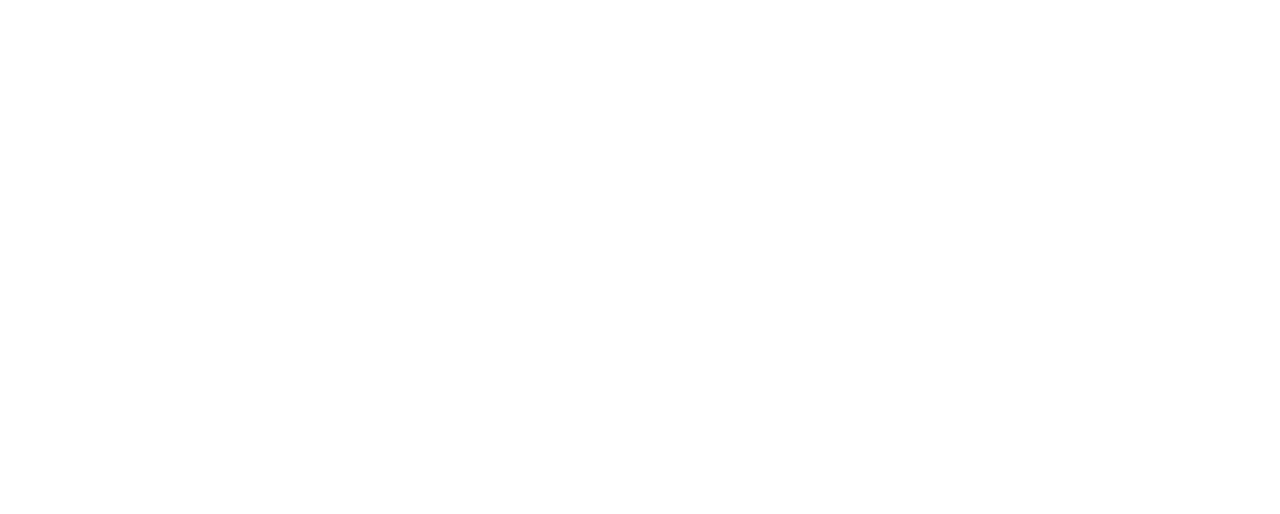
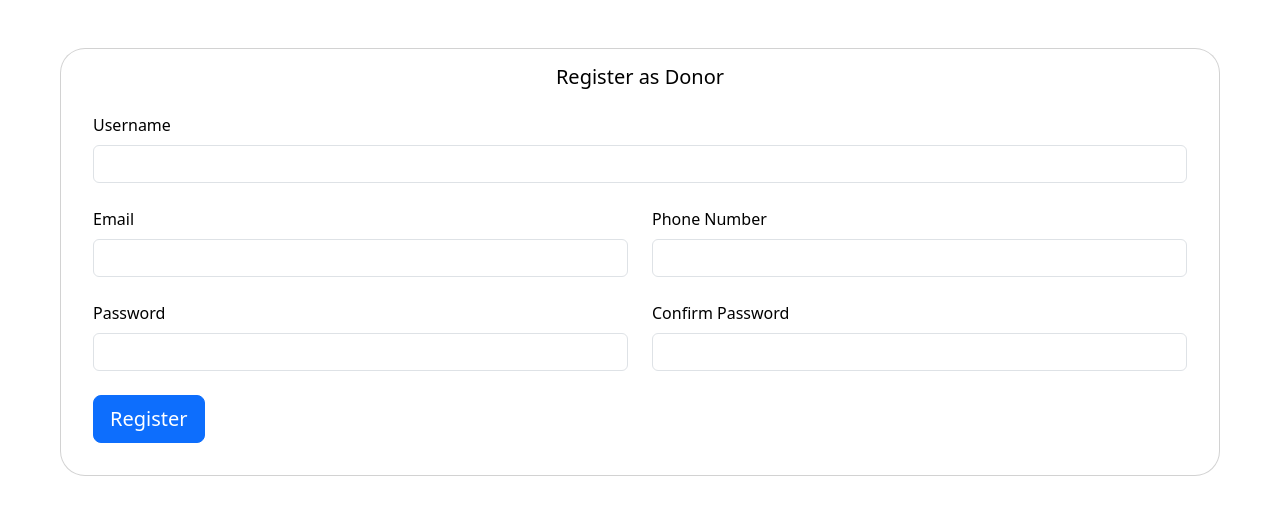
Before and after one commit to rebeccaariss/charity-registry, a React (Create React App) app in the folder react-front-end/: page /donorcreate in a window 1280 px wide. Before the commit this address had no page. Shown: the top 514 px of the page. Built offline with nearby package versions, Linux system fonts and the light colour scheme.

Commit message:
Implement CreateDonor Component and style NavBar

```diff
--- a/react-front-end/src/App.js
+++ b/react-front-end/src/App.js
@@ -12,6 +12,7 @@
 import { CreateProject } from "./components/CreateProject";
 import FundraiserProgressBar from "./components/FundraiserProgressBar";
 import { ProjectExpanded }  from "./components/ProjectExpanded";
+import { CreateDonor } from "./components/CreateDonor";
 
 function App() {
   return (
@@ -26,6 +27,7 @@
       <Route path="/api/donations/user/:id" element={<DonationList />} />
       <Route path="/orgcreate" element={<CreateOrg />} />
       <Route path="/orgedit/:id" element={<EditOrg />} />
+      <Route path="/donorcreate" element={<CreateDonor />} />
       <Route
         path="/api/fundraisers/:projectId"
         element={<FundraiserProgressBar />}
--- /dev/null
+++ b/react-front-end/src/components/CreateDonor.jsx
@@ -0,0 +1,118 @@
+import React, { useState } from "react";
+import { Container, Row, Col, Form, Button, Card } from "react-bootstrap";
+
+export function CreateDonor() {
+  // Initialize form state with empty fields
+  const [formData, setFormData] = useState({
+    username: "",
+    email: "",
+    password: "",
+    phone: "",
+  });
+
+  // Update form state when typing in inputs
+  const handleInputChange = (event) => {
+    const { id, value } = event.target;
+    setFormData({ ...formData, [id]: value });
+  };
+
+  // Handle form submission
+  const handleFormSubmit = async (event) => {
+    event.preventDefault();
+    try {
+      const response = await fetch("/api/users", {
+        method: "POST",
+        headers: { "Content-Type": "application/json" },
+        body: JSON.stringify(formData),
+      });
+      if (!response.ok) throw new Error("Network response was not ok");
+      const data = await response.json();
+      console.log("Success:", data);
+      // Show success message or redirect
+    } catch (error) {
+      console.error("Error:", error);
+    }
+  };
+
+  return (
+    <Container fluid>
+      <Card
+        className="text-black m-5"
+        style={{ borderRadius: "25px", padding: "1rem" }}
+      >
+        <Card.Title className="text-center">Register as Donor</Card.Title>
+        <Card.Body>
+          <Form onSubmit={handleFormSubmit}>
+            {/* Donor Information */}
+            <Form.Group className="mb-4">
+              <Form.Label>Username</Form.Label>
+              <Form.Control
+                type="text"
+                id="name"
+                value={formData.name}
+                onChange={handleInputChange}
+              />
+            </Form.Group>
+
+            <Row className="mb-4">
+              {/* Email */}
+              <Col md={6}>
+                <Form.Group>
+                  <Form.Label>Email</Form.Label>
+                  <Form.Control
+                    type="email"
+                    id="email"
+                    value={formData.email}
+                    onChange={handleInputChange}
+                  />
+                </Form.Group>
+              </Col>
+              {/* Phone Number */}
+              <Col md={6}>
+                <Form.Group>
+                  <Form.Label>Phone Number</Form.Label>
+                  <Form.Control
+                    type="tel"
+                    id="phone"
+                    value={formData.phone}
+                    onChange={handleInputChange}
+                  />
+                </Form.Group>
+              </Col>
+            </Row>
+
+            {/* Password */}
+            <Row className="mb-4">
+              <Col md={6}>
+                <Form.Group>
+                  <Form.Label>Password</Form.Label>
+                  <Form.Control
+                    type="password"
+                    id="password"
+                    value={formData.password}
+                    onChange={handleInputChange}
+                  />
+                </Form.Group>
+              </Col>
+              <Col md={6}>
+                <Form.Group>
+                  <Form.Label>Confirm Password</Form.Label>
+                  <Form.Control
+                    type="password"
+                    id="confirm_password"
+                    value={formData.confirm_password}
+                    onChange={handleInputChange}
+                  />
+                </Form.Group>
+              </Col>
+            </Row>
+
+            <Button variant="primary" size="lg" type="submit">
+              Register
+            </Button>
+          </Form>
+        </Card.Body>
+      </Card>
+    </Container>
+  );
+}
--- a/react-front-end/src/components/NavBarLog.jsx
+++ b/react-front-end/src/components/NavBarLog.jsx
@@ -3,6 +3,7 @@
 import Button from "react-bootstrap/Button";
 import React from "react";
 import "../styles/NavBar.css";
+import NavDropdown from "react-bootstrap/NavDropdown";
 
 function NavBar() {
   return (
@@ -11,13 +12,31 @@
         <Navbar.Brand href="#home">Charity App</Navbar.Brand>
         <Navbar.Toggle aria-controls="basic-navbar-nav" />
         <Navbar.Collapse id="basic-navbar-nav">
-          <div className="ms-auto">
-            <Button href="/login" variant="outline-secondary" className="ms-2">
+          <div className="ms-auto d-flex align-items-center">
+            <Button href="/login" variant="outline-secondary" className="me-2">
               Log in
             </Button>{" "}
-            <Button variant="primary" className="ms-2">
+            <NavDropdown
+              title="Register"
+              id="basic-nav-dropdown"
+              className="register-dropdown"
+            >
+              <NavDropdown.Item
+                href="/donorcreate"
+                className="register-dropdown-item"
+              >
+                As a donor
+              </NavDropdown.Item>
+              <NavDropdown.Item
+                href="/orgcreate"
+                className="register-dropdown-item"
+              >
+                As a charity organization
+              </NavDropdown.Item>
+            </NavDropdown>
+            {/* <Button variant="primary" className="ms-2">
               Register
-            </Button>{" "}
+            </Button>{" "} */}
           </div>
         </Navbar.Collapse>
       </Container>
--- a/react-front-end/src/routes/Profile.jsx
+++ b/react-front-end/src/routes/Profile.jsx
@@ -72,7 +72,6 @@
     <>
     <NavBar />
     <div className='profile'>
-      <NavBar/>
       <Card.Header className='d-flex flex-row' style={{ backgroundImage: 'url("/assets/banner.png")', backgroundSize: 'cover', height: '200px', position: 'relative' }}>
         <div className='ms-4 mt-5 d-flex flex-column' style={{ width: '150px' }}>
           <Image src='/assets/icon.png'
--- a/react-front-end/src/styles/NavBar.css
+++ b/react-front-end/src/styles/NavBar.css
@@ -1,9 +1,24 @@
 .navbar-nav .nav-link {
-  transition: box-shadow 0.3s ease-in-out, border-radius 0.3s ease-in-out !important; /* Transition effects on hover (color) */
-  border-radius: 0 !important; /* Set initial border-radius to zero */
+  transition: box-shadow 0.3s ease-in-out, border-radius 0.3s ease-in-out !important;
+  border-radius: 0 !important;
 }
 
 .navbar-nav .nav-link:hover {
-  box-shadow: 0 0 10px rgba(0, 0, 0, 0.3); /* Shadow effect on hover */
-  border-radius: 8px !important; /* Rounded corners on hover */
+  box-shadow: 0 0 10px rgba(0, 0, 0, 0.3);
+  border-radius: 8px !important;
 }
+
+.register-dropdown-item {
+  cursor: pointer;
+  padding: 0.25rem 1rem;
+  border: none;
+  background-color: transparent;
+  transition: background-color 0.3s ease, box-shadow 0.3s ease;
+  border-radius: 5px;
+}
+
+.register-dropdown-item:hover {
+  background-color: rgb(108, 108, 243);
+  color: white;
+  box-shadow: none;
+}
```
Also changed, not shown: 2 other files (tests, documents, lock files or other folders).
